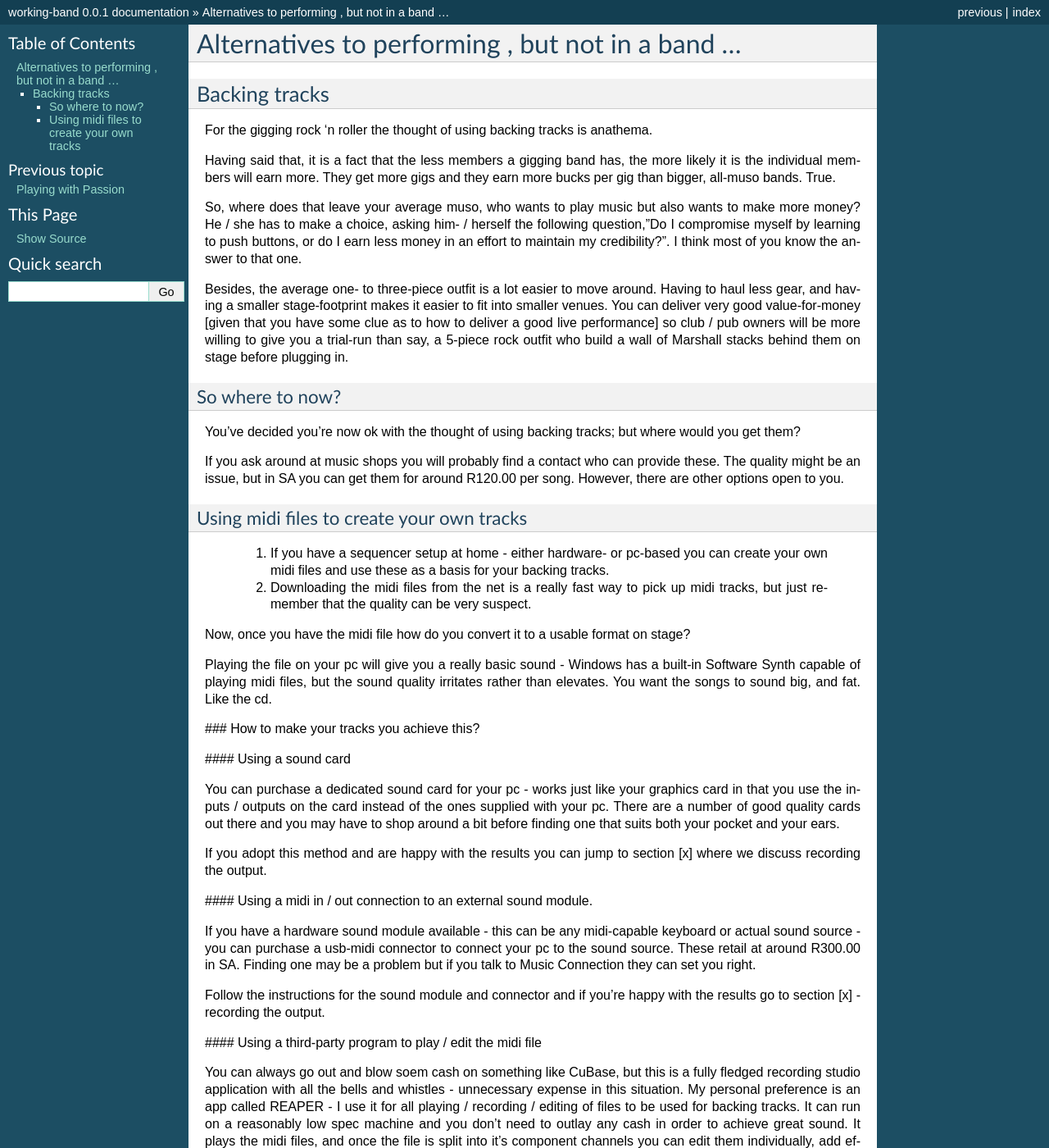
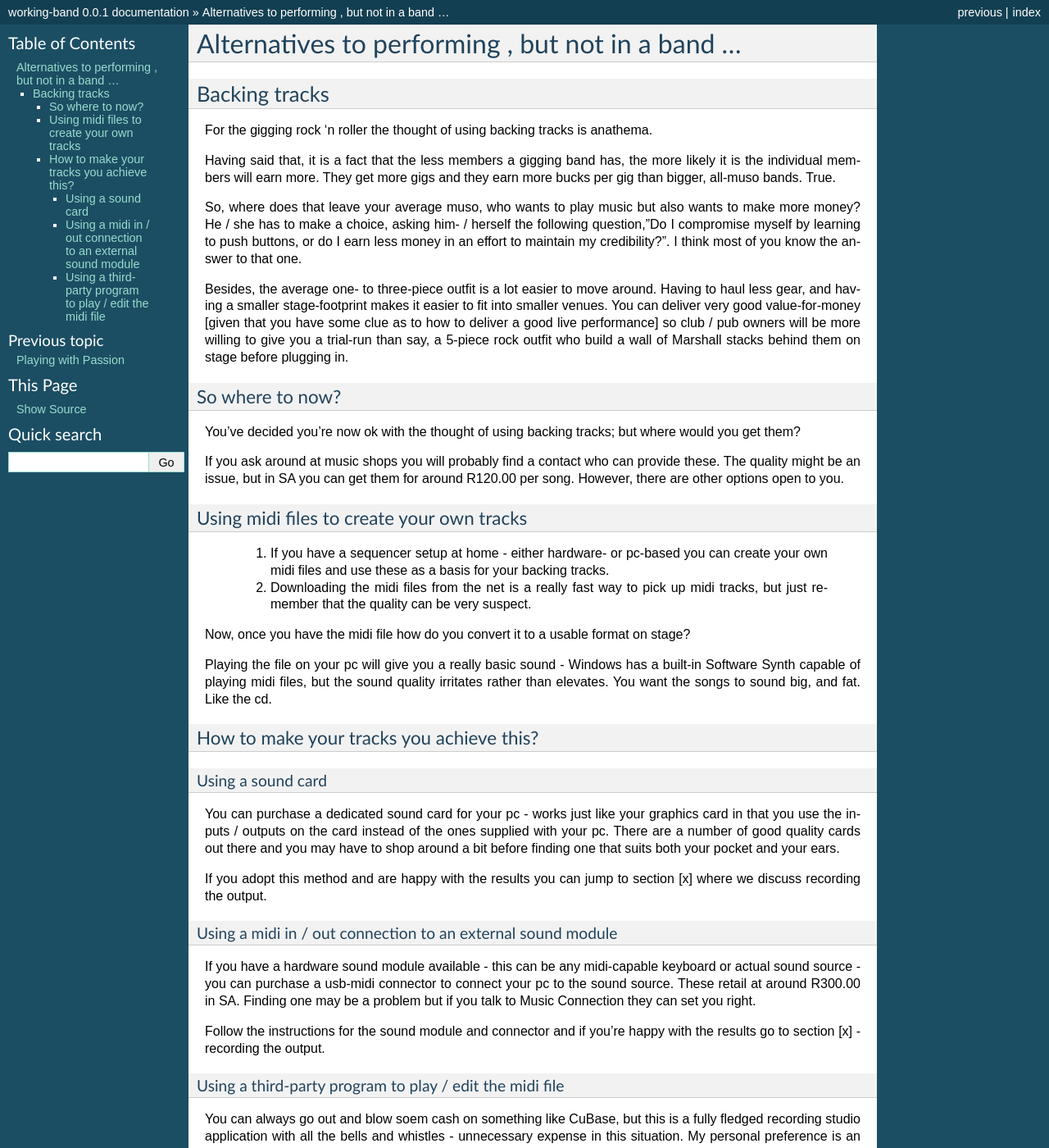
Before and after one commit to flakjakk/working-band, a Sphinx documentation site: the page built from docs/source/alternatives.rst, in a window 1280 px wide and 1400 px high. Shown: the whole window at 82% size. Built offline with Sphinx 7.4.7, drawn with Linux system fonts in a browser that asks for light colours.

Commit message:
Update alternatives.rst

```diff
--- a/docs/source/alternatives.rst
+++ b/docs/source/alternatives.rst
@@ -30,21 +30,25 @@ Now, once you have the midi file how do you convert it to a usable format on sta
 
 Playing the file on your pc will give you a really basic sound - Windows has a built-in Software Synth capable of playing midi files, but the sound quality irritates rather than elevates. You want the songs to sound big, and fat. Like the cd.
 
-### How to make your tracks you achieve this?
+How to make your tracks you achieve this?
+=========================================
 
-#### Using a sound card
+Using a sound card
+------------------
 
 You can purchase a dedicated sound card for your pc - works just like your graphics card in that you use the inputs /  outputs on the card instead of the ones supplied with your pc. There are a number of good quality cards out there and you may have to shop around a bit before finding one that suits both your pocket and your ears.
 
 If you adopt this method and are happy with the results you can jump to section [x] where we discuss recording the output.
 
-#### Using a midi in / out connection to an external sound module.
+Using a midi in / out connection to an external sound module
+------------------------------------------------------------
 
 If you have a hardware sound module available - this can be any midi-capable keyboard or actual sound source - you can purchase a usb-midi connector to connect your pc to the sound source. These retail at around R300.00 in SA. Finding one may be a problem but if you talk to Music Connection they can set you right.
 
 Follow the instructions for the sound module and connector and if you're happy with the results go to section [x] - recording the output.
 
-#### Using a third-party program to play / edit the midi file
+Using a third-party program to play / edit the midi file
+--------------------------------------------------------
 
 You can always go out and blow soem cash on something like CuBase, but this is a fully fledged recording studio application with all the bells and whistles - unnecessary expense in this situation. My personal preference is an app called REAPER - I use it for all playing / recording / editing of files to be used for backing tracks. It can run on a reasonably low spec machine and you don't need to outlay any cash in order to achieve great sound. It plays the midi files, and once the file is split into it's component channels you can edit them individually, add effects, add / change instruments etc. to your hearts content.
 
```
